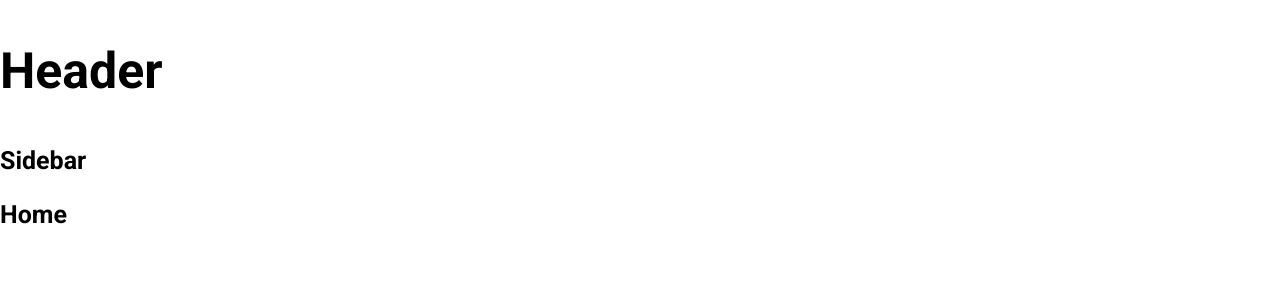
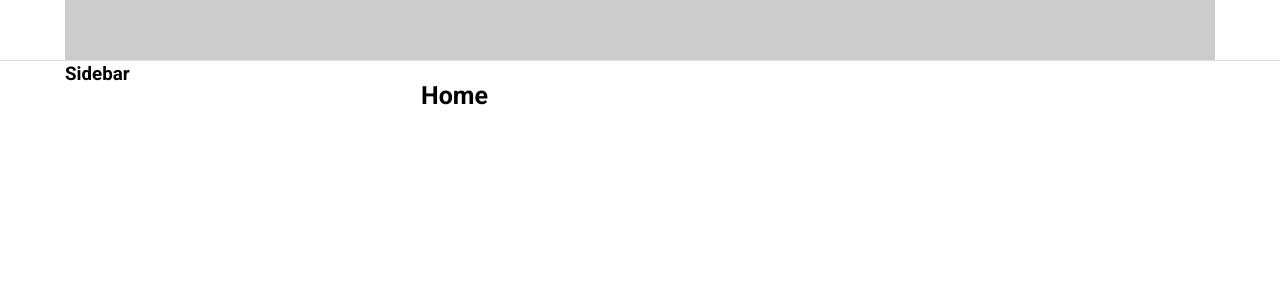
Before and after one commit to DaoDev/tiktok-app-clone, a React (Create React App) app: page / in a window 1280 px wide. Shown: the top 300 px of the page. Built offline with nearby package versions, Linux system fonts and the light colour scheme.

Commit message:
Add layout default

```diff
--- a/package.json
+++ b/package.json
@@ -6,6 +6,7 @@
     "@testing-library/jest-dom": "^5.16.4",
     "@testing-library/react": "^13.2.0",
     "@testing-library/user-event": "^13.5.0",
+    "classnames": "^2.3.1",
     "normalize.css": "^8.0.1",
     "react": "^18.1.0",
     "react-dom": "^18.1.0",
--- a/src/components/GlobalStyles/GlobalStyles.scss
+++ b/src/components/GlobalStyles/GlobalStyles.scss
@@ -3,6 +3,16 @@
 
 :root{
     --primary: #fe2c55;
+
+    //Default layout
+    --default-layout-header-height: 60px;
+    --default-layout-header-width: 1150px;
+}
+
+* {
+ margin: 0;
+ padding: 0;
+ box-sizing: border-box;
 }
 
 html{
--- /dev/null
+++ b/src/components/Layout/DefaultLayout/DefaultLayout.module.scss
@@ -0,0 +1,14 @@
+.wrapper {
+    display: flex;
+    flex-direction: column;
+    align-items: center;
+}
+
+.container {
+    width: var(--default-layout-header-width);
+    display: flex;
+}
+
+.content {
+    flex: 1;
+}
--- /dev/null
+++ b/src/components/Layout/DefaultLayout/Sidebar/Sidebar.module.scss
@@ -0,0 +1,3 @@
+.wrapper {
+    width: 356px;
+}
--- a/src/components/Layout/DefaultLayout/Sidebar/index.js
+++ b/src/components/Layout/DefaultLayout/Sidebar/index.js
@@ -1,11 +1,14 @@
 import React from 'react';
+import classNames from 'classnames/bind';
+import styles from './Sidebar.module.scss'
 
+const cx = classNames.bind(styles)
 
 function Sidebar(props) {
     return (
-        <div>
-            <h1>Sidebar</h1>
-        </div>
+        <aside className={cx('wrapper')} >
+            <h2>Sidebar</h2>
+        </aside>
     );
 }
 
--- a/src/components/Layout/DefaultLayout/index.js
+++ b/src/components/Layout/DefaultLayout/index.js
@@ -1,14 +1,18 @@
 import React from 'react';
+import classNames from 'classnames/bind';
+import styles from './DefaultLayout.module.scss'
 import Header from '../components/Header';
 import Sidebar from './Sidebar';
 
+const cx = classNames.bind(styles)
+
 function DefaultLayout({ children }) {
     return (
-        <div>
+        <div className={cx('wrapper')}>
             <Header />
-            <div className='container'>
+            <div className={cx('container')}>
                 <Sidebar />
-                <div className='content'>
+                <div className={cx('content')}>
                     {children}
                 </div>
             </div>
--- /dev/null
+++ b/src/components/Layout/components/Header/Header.module.scss
@@ -0,0 +1,14 @@
+.wrapper {
+    width: 100%;
+    height: var(--default-layout-header-height);
+    box-shadow: 0px 1px 1px rgb(0 0 0 /12%);
+    display: flex;
+    align-items: center;
+    justify-content: center;
+}
+
+.inner{
+    height: 100%;
+    width: var(--default-layout-header-width);
+    background-color: #ccc;
+}
--- a/src/components/Layout/components/Header/index.js
+++ b/src/components/Layout/components/Header/index.js
@@ -1,12 +1,16 @@
 import React from 'react';
+import classNames from 'classnames/bind';
+import styles from './Header.module.scss';
+
+const cx = classNames.bind(styles)
 
 function Header(props) {
     return (
-        <div>
-            <h1>
-                <h1>Header</h1>
-            </h1>
-        </div>
+        <header className={cx('wrapper')}>
+            <div className={cx('inner')}>
+
+            </div>
+        </header>
     );
 }
 
```
Also changed, not shown: 1 other file (tests, documents, lock files or other folders).
